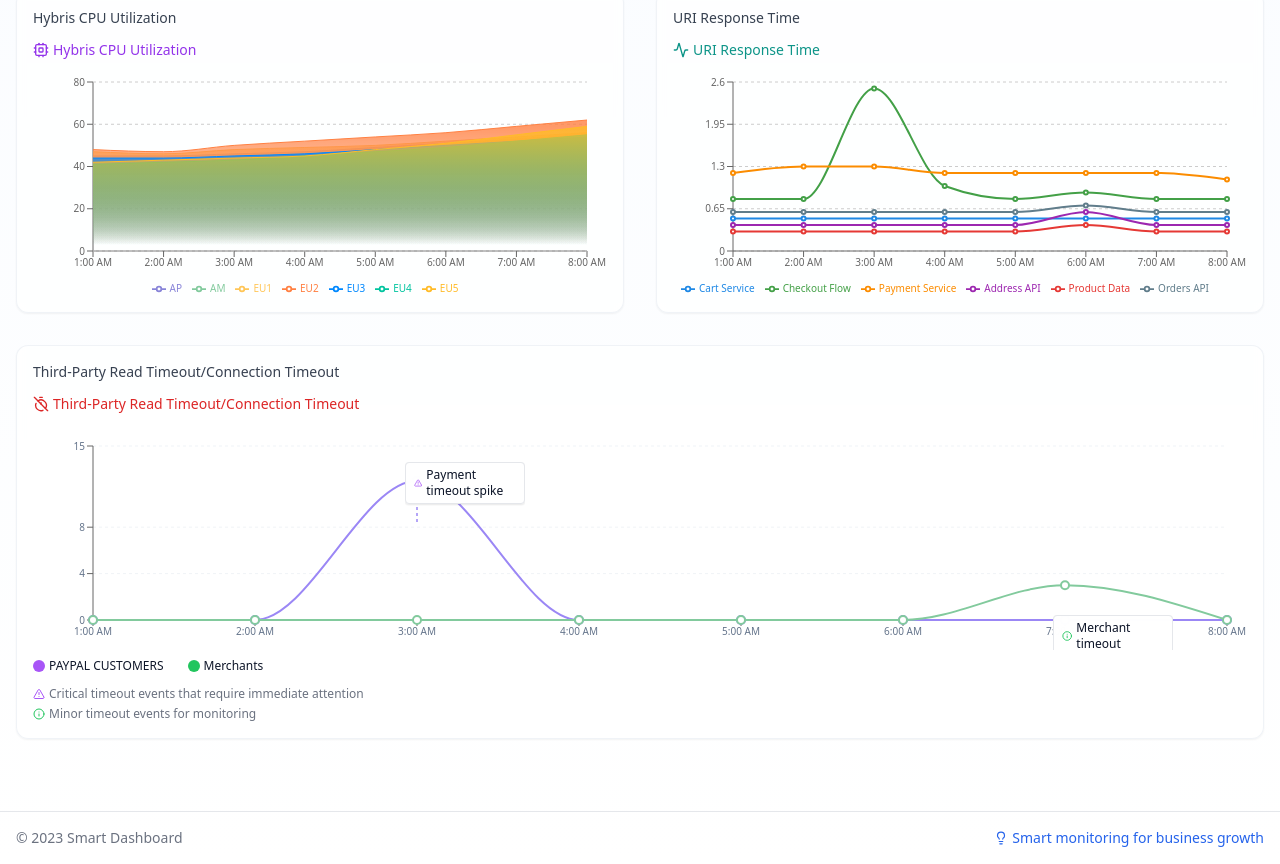
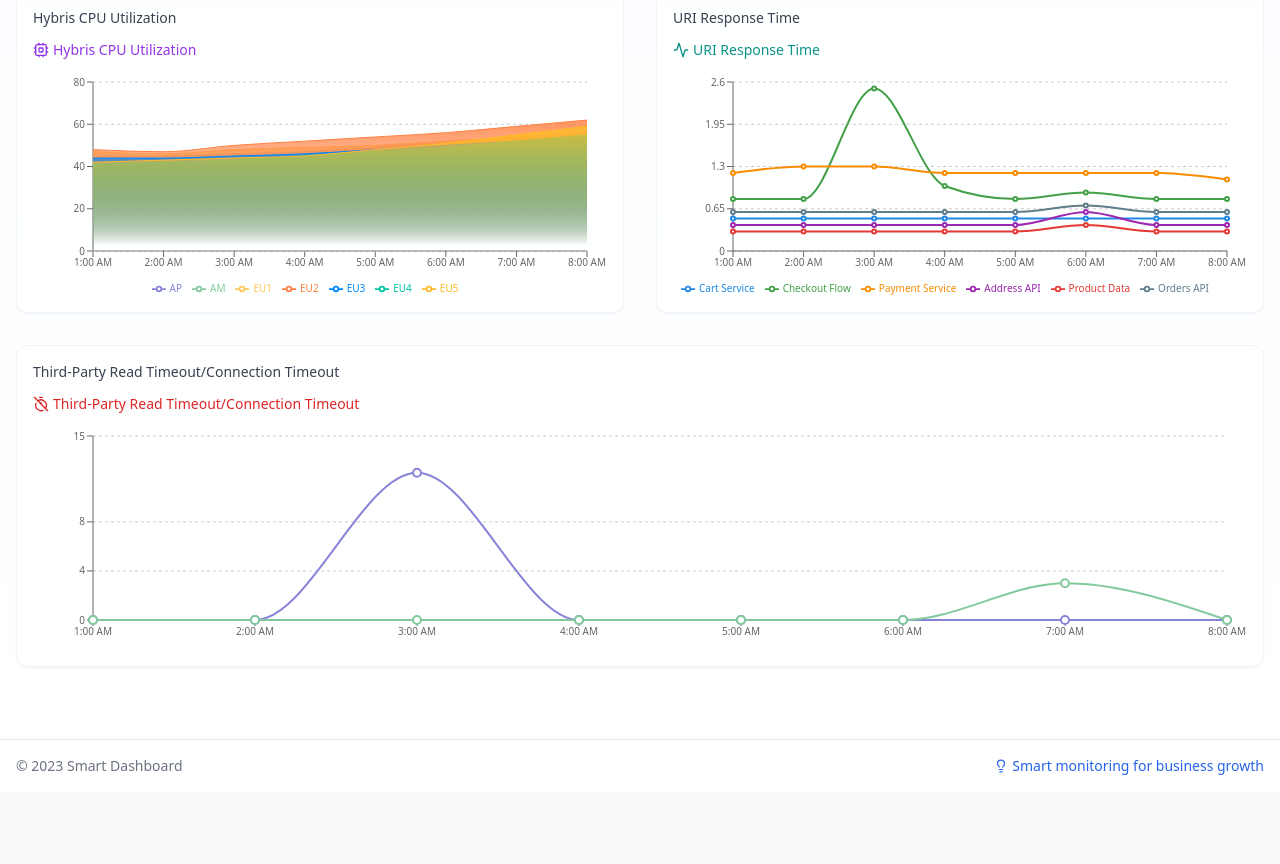
Before and after one commit to skawsh/smart-dashboard-harmony-64, a React (Vite) app: page / in a window 1280 px wide. Shown: the part 2332-3196 px from the top of the page. After the commit the page ends 3124 px from the top, so only its background shows below. Built offline with nearby package versions, Linux system fonts and the light colour scheme.

Commit message:
Reverted to edit f49c0bd8-ea81-4ffd-9d05-e7a6ddb9491b: "Fix graph display issue
The graph was not displaying correctly. This commit fixes the issue."

```diff
--- a/src/components/dashboard/ThirdPartyTimeout.tsx
+++ b/src/components/dashboard/ThirdPartyTimeout.tsx
@@ -1,67 +1,21 @@
 
 import React from 'react';
-import { TimerOffIcon, AlertTriangleIcon, InfoIcon } from 'lucide-react';
+import { TimerOffIcon } from 'lucide-react';
 import { Line, LineChart, CartesianGrid, ResponsiveContainer, Tooltip, XAxis, YAxis } from 'recharts';
-import { ChartContainer, ChartTooltip, ChartTooltipContent } from '@/components/ui/chart';
 
 // Create some dummy data that resembles the timeout chart in the image
 const timeoutData = [
   { time: '1:00 AM', payment: 0, merchant: 0 },
   { time: '2:00 AM', payment: 0, merchant: 0 },
-  { time: '3:00 AM', payment: 12, merchant: 0, annotation: 'Payment timeout spike' },
+  { time: '3:00 AM', payment: 12, merchant: 0 },
   { time: '4:00 AM', payment: 0, merchant: 0 },
   { time: '5:00 AM', payment: 0, merchant: 0 },
   { time: '6:00 AM', payment: 0, merchant: 0 },
-  { time: '7:00 AM', payment: 0, merchant: 3, annotation: 'Merchant timeout' },
+  { time: '7:00 AM', payment: 0, merchant: 3 },
   { time: '8:00 AM', payment: 0, merchant: 0 },
 ];
 
-// Chart configuration
-const chartConfig = {
-  payment: {
-    label: "PAYPAL CUSTOMERS",
-    color: "#9b87f5"
-  },
-  merchant: {
-    label: "Merchants",
-    color: "#82ca9d"
-  }
-};
-
 const ThirdPartyTimeout: React.FC = () => {
-  // Custom renderer for annotations
-  const renderCustomizedLabel = (props: any) => {
-    const { x, y, index } = props;
-    const data = timeoutData[index];
-
-    if (!data.annotation) return null;
-
-    // Only render annotations for points with values and annotations
-    if ((data.payment > 0 || data.merchant > 0) && data.annotation) {
-      const isPayment = data.payment > 0;
-      const yValue = isPayment ? data.payment : data.merchant;
-      const adjustedY = 300 - (yValue * 17); // Adjusting Y position based on chart scale
-
-      return (
-        <g>
-          <foreignObject x={x - 12} y={adjustedY - 60} width={120} height={50}>
-            <div className="flex items-center gap-1 px-2 py-1 bg-white/90 border border-gray-200 rounded shadow-sm text-xs">
-              {isPayment ? (
-                <AlertTriangleIcon size={12} className="text-purple-500" />
-              ) : (
-                <InfoIcon size={12} className="text-green-500" />
-              )}
-              <span className="font-medium">{data.annotation}</span>
-            </div>
-          </foreignObject>
-          <line x1={x} y1={adjustedY} x2={x} y2={adjustedY - 15} stroke={isPayment ? "#9b87f5" : "#82ca9d"} strokeWidth={1} strokeDasharray="3 3" />
-        </g>
-      );
-    }
-
-    return null;
-  };
-
   return (
     <div className="w-full">
       <div className="flex items-center gap-1 mb-3 text-red-600">
@@ -69,37 +23,24 @@ const ThirdPartyTimeout: React.FC = () => {
         <span className="text-sm font-medium">Third-Party Read Timeout/Connection Timeout</span>
       </div>
 
-      <div className="w-full h-56 mb-2">
-        <ChartContainer
-          config={chartConfig}
-          className="w-full h-full"
-        >
+      <div className="w-full h-56">
+        <ResponsiveContainer width="100%" height="100%">
           <LineChart
             data={timeoutData}
-            margin={{ top: 20, right: 20, left: 0, bottom: 0 }}
+            margin={{ top: 10, right: 20, left: 0, bottom: 0 }}
           >
             <CartesianGrid strokeDasharray="3 3" vertical={false} />
             <XAxis dataKey="time" tick={{ fontSize: 10 }} />
             <YAxis tick={{ fontSize: 10 }} domain={[0, 15]} />
-            <ChartTooltip
-              content={
-                <ChartTooltipContent
-                  formatter={(value, name) => [
-                    `${value} timeouts`,
-                    name === "payment" ? "PAYPAL CUSTOMERS" : "Merchants"
-                  ]}
-                />
-              }
-            />
+            <Tooltip contentStyle={{ fontSize: 12 }} />
             <Line
               type="monotone"
               dataKey="payment"
-              stroke="#9b87f5"
+              stroke="#8884d8"
               strokeWidth={2}
               dot={{ r: 4 }}
               activeDot={{ r: 6 }}
               name="PAYPAL CUSTOMERS"
-              label={renderCustomizedLabel}
             />
             <Line
               type="monotone"
@@ -109,34 +50,9 @@ const ThirdPartyTimeout: React.FC = () => {
               dot={{ r: 4 }}
               activeDot={{ r: 6 }}
               name="Merchants"
-              label={renderCustomizedLabel}
             />
           </LineChart>
-        </ChartContainer>
-      </div>
-
-      {/* Legend with explanation */}
-      <div className="flex flex-col gap-2">
-        <div className="flex items-center text-xs gap-2">
-          <div className="flex items-center gap-1">
-            <div className="w-3 h-3 rounded-full bg-purple-500"></div>
-            <span>PAYPAL CUSTOMERS</span>
-          </div>
-          <div className="flex items-center gap-1 ml-4">
-            <div className="w-3 h-3 rounded-full bg-green-500"></div>
-            <span>Merchants</span>
-          </div>
-        </div>
-        <div className="text-xs text-gray-500 mt-1">
-          <span className="flex items-center gap-1">
-            <AlertTriangleIcon size={12} className="text-purple-500" />
-            <span>Critical timeout events that require immediate attention</span>
-          </span>
-          <span className="flex items-center gap-1 mt-1">
-            <InfoIcon size={12} className="text-green-500" />
-            <span>Minor timeout events for monitoring</span>
-          </span>
-        </div>
+        </ResponsiveContainer>
       </div>
     </div>
   );
```
